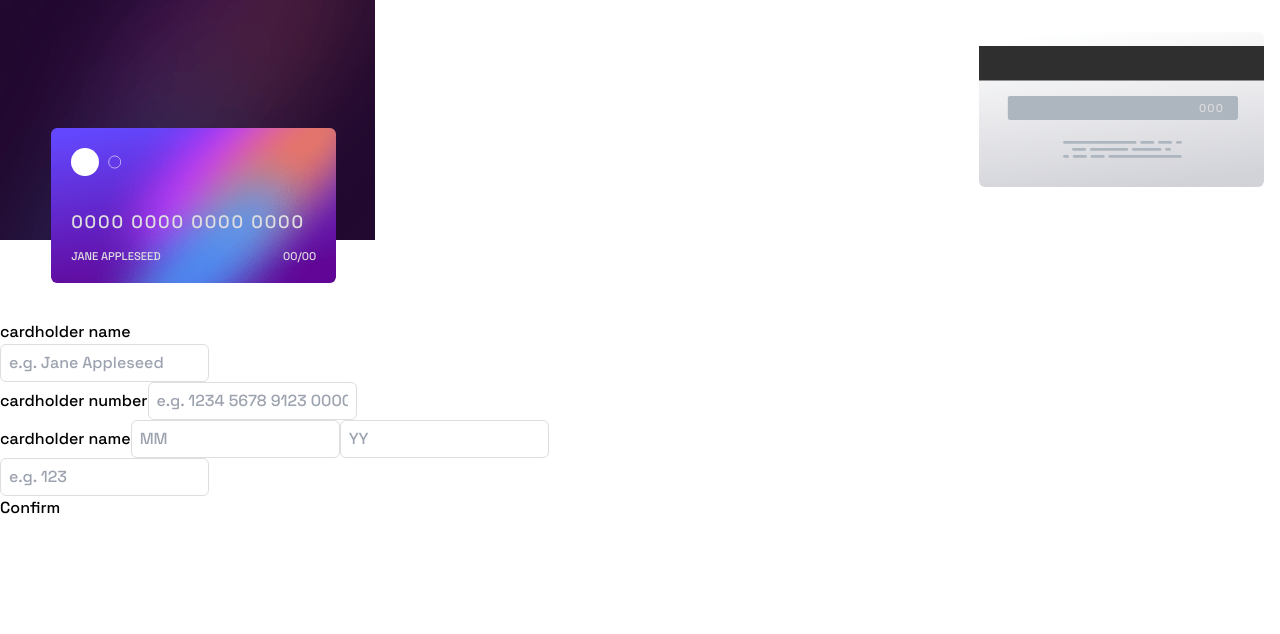
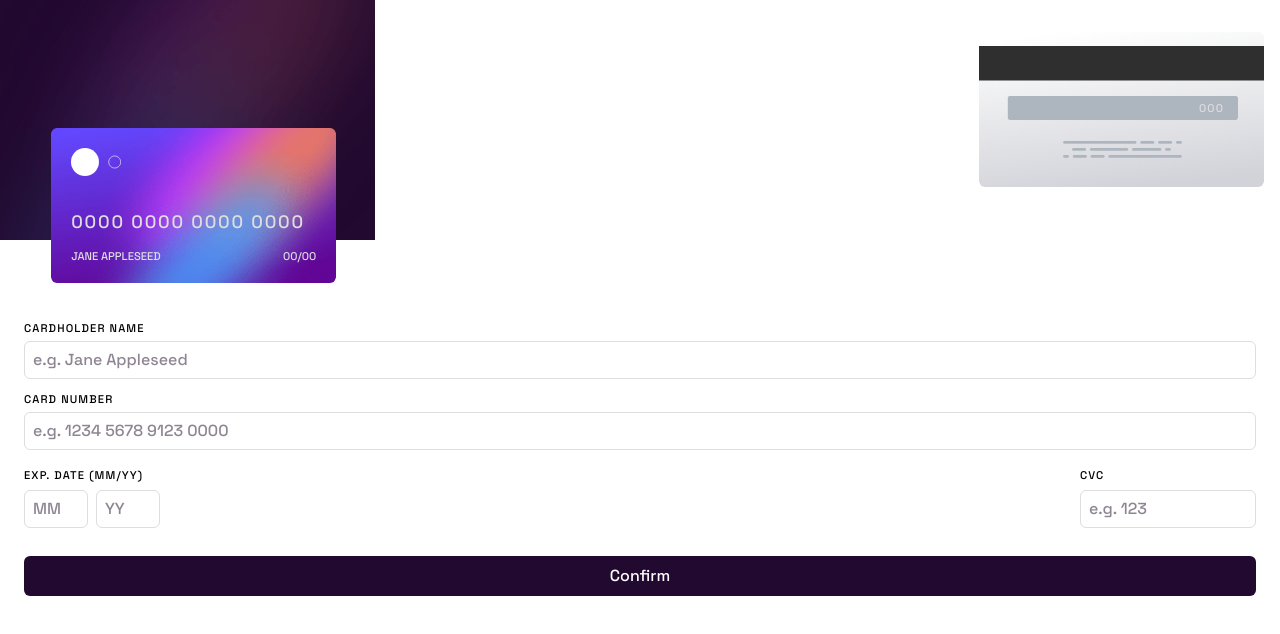
Before and after one commit to sara11211/interactive-card-details-form, a React (Vite) app: page / in a window 1280 px wide. Shown: the top 634 px of the page. Built offline with nearby package versions, Linux system fonts and the light colour scheme.

Commit message:
set errors + formatting for some form fields

```diff
--- a/src/App.jsx
+++ b/src/App.jsx
@@ -1,15 +1,19 @@
+import { useState } from "react";
 import CardBack from "./components/CardBack";
 import CardForm from "./components/CardForm";
 import CardFront from "./components/CardFront";
 import CardsLayout from "./layouts/CardsLayout";
 
 const App = () => {
+
+  const [cardholderName, setCardholderName] = useState('')
+
   return (
     <main className="relative font-space-grotesk font-medium h-screen w-screen flex items-center justify-center">
       <CardsLayout>
-        <CardFront />
+        <CardFront cardholderName={cardholderName} />
         <CardBack />
-        <CardForm />
+        <CardForm cardholderName={cardholderName} setCardholderName={setCardholderName} />
       </CardsLayout>
     </main>
   );
--- a/src/components/CardForm.jsx
+++ b/src/components/CardForm.jsx
@@ -1,12 +1,11 @@
-import { useForm } from "react-hook-form";
+import { set, useForm } from "react-hook-form";
 import InputMask from "react-input-mask";
 
-const CardForm = () => {
+const CardForm = ({ cardholderName, setCardholderName }) => {
+
   const {
     register,
     handleSubmit,
-    setValue,
-    trigger,
     formState: { errors },
   } = useForm();
 
@@ -14,87 +13,93 @@ const CardForm = () => {
     console.log(data);
   };
 
-  const handleExpMonthChange = (e) => {
-    setValue("expMonth", e.target.value, { shouldValidate: true });
-    trigger("expMonth");
-  };
+  return (
+    <form onSubmit={handleSubmit(onSubmit)} className="form">
 
-  return (
-    <form onSubmit={handleSubmit(onSubmit)} className="absolute top-80">
+      <label htmlFor="cardholderName" className="input-label">
+        cardholder name
+      </label>
 
-      <label htmlFor="">cardholder name</label>
-      <input className="input-field block"
+      <input
         {...register("cardholderName", {
           required: "Can't be blank",
           pattern: {
             value: /^[A-Za-zÀ-ÿ]+$/,
-            message: "Wrong format, characters only",
+            message: "Wrong format, letters only",
           },
+          maxLength: 30,
+          onChange: (e) => setCardholderName(e.target.value)
         })}
         type="text"
+        id="cardholderName"
         placeholder="e.g. Jane Appleseed"
+        className="input-field"
       />
-      {errors.cardholderName && <div>{errors.cardholderName.message}</div>}
 
-      <label htmlFor="">cardholder number</label>
-      <InputMask className="input-field"
-        mask="9999 9999 9999 9999"
+      {errors.cardholderName && <span className="error">{errors.cardholderName.message}</span>}
+
+      <label htmlFor="cardholderNumber" className="input-label">
+        card number
+      </label>
+
+      <InputMask
+        mask="**** **** **** ****"
         maskChar=""
-        {...register("cardNumber", {
+        {...register("cardholderNumber", {
           required: "Can't be blank",
-          pattern: {
-            value: /^\d{4} \d{4} \d{4} \d{4}$/,
-            message: "Wrong format, numbers only",
-          },
+          validate: value => /^\d{0,4} ?\d{0,4} ?\d{0,4} ?\d{0,4}$/.test(value) || "Wrong format, numbers only",
         })}
-        onChange={(e) => {
-          setValue("cardNumber", e.target.value, { shouldValidate: true });
-          trigger("cardNumber");
-        }}
+        id="cardholderNumber"
         placeholder="e.g. 1234 5678 9123 0000"
+        className="input-field"
       />
-      {errors.cardNumber && <div>{errors.cardNumber.message}</div>}
 
+      {errors.cardholderNumber && <span className="error">{errors.cardholderNumber.message}</span>}
+
+      <div className="flex items-center justify-between">
         <div>
-        <div>
-        <label htmlFor="">cardholder name</label>
-          <InputMask className="input-field"
+          <label htmlFor="expMonth" className="input-label">
+            exp. date (mm/yy)
+          </label>
+
+          <div className="flex items-center gap-2">
+            <InputMask
               mask="99"
               maskChar=""
               {...register("expMonth", {
                 required: "Can't be blank",
-              validate: (value) => {
-                const month = parseInt(value, 10);
-                return (month >= 1 && month <= 12) || "Invalid month";
-              },
               })}
-            onChange={handleExpMonthChange}
+              id="expMonth"
               placeholder="MM"
+              className="input-field w-16"
             />
-          {errors.expMonth && <div>{errors.expMonth.message}</div>}
+            <input
+              type="text"
+              id="expYear"
+              placeholder="YY"
+              className="input-field w-16"
+            />
 
-          <input className="input-field"
-            {...register("expYear", {
-              required: "Can't be blank",
-            })}
-            type="text"
-            placeholder="YY"
-          />
-          {errors.expYear && <div>{errors.expYear.message}</div>}
+          </div>
         </div>
 
-        <InputMask className="input-field"
-          mask="999"
-          maskChar=""
-          {...register("cvc", {
-            required: "Can't be blank",
-          })}
+        <div>
+          <label htmlFor="cvc" className="input-label">
+            cvc
+          </label>
+
+          <input
+            type="text"
+            id="cvc"
             placeholder="e.g. 123"
+            className="input-field w-44"
           />
-        {errors.cvc && <div>{errors.cvc.message}</div>}
         </div>
 
-      <button type="submit">Confirm</button>
+      </div>
+
+      <button type="submit" className="button">Confirm</button>
+
     </form>
   );
 };
--- a/src/components/CardFront.jsx
+++ b/src/components/CardFront.jsx
@@ -1,18 +1,15 @@
 import { bgCardFront, cardLogo } from "../assets/images";
 
-const CardFront = () => {
+const CardFront = ({ cardholderName }) => {
   return (
-    // change top and left to be good for all screens
-    // add shadow
     <div className="absolute top-32 left-[4%] z-10 bg-[url('../src/assets/images/bg-card-front.png')] bg-no-repeat bg-cover bg-center w-[285px] h-[155px] rounded-md p-5 text-light-grayish-violet grid gap-8">
       <img src={cardLogo} alt="card logo" width={50} />
       <div className="grid gap-3">
-        {/* make text in center (num card) */}
         <p className="text-lg text-left tracking-widest">
           0000 0000 0000 0000
         </p>
         <div className="flex justify-between items-center text-[0.7rem]">
-          <p className="uppercase">jane appleseed</p>
+          <p className="uppercase">{cardholderName || 'Jane Appleseed'}</p>
           <p>00/00</p>
         </div>
       </div>
--- a/src/index.css
+++ b/src/index.css
@@ -1,11 +1,33 @@
-@import url('https://fonts.googleapis.com/css2?family=Epilogue:ital,wght@0,100..900;1,100..900&family=Space+Grotesk:wght@300..700&family=Work+Sans:ital,wght@0,100..900;1,100..900&display=swap');
+@import url("https://fonts.googleapis.com/css2?family=Epilogue:ital,wght@0,100..900;1,100..900&family=Space+Grotesk:wght@300..700&family=Work+Sans:ital,wght@0,100..900;1,100..900&display=swap");
 
 @tailwind base;
 @tailwind components;
 @tailwind utilities;
 
+@layer base {
+  .input-field::placeholder {
+    @apply text-dark-grayish-violet font-medium
+  }
+}
+
 @layer components {
-    .input-field {
-        @apply border px-2 py-1.5 rounded-md border-light-grayish-violet
-    }
+  .input-label {
+    @apply uppercase text-[0.7rem] font-medium tracking-widest;
+  }
+
+  .input-field {
+    @apply block border border-light-grayish-violet px-2 py-1.5 rounded-md mt-1 mb-3;
+  }
+
+  .button {
+    @apply bg-very-dark-violet text-white rounded-md py-2 mt-4
+  }
+
+  .form {
+    @apply absolute top-80 grid px-6 w-full
+  }
+
+  .error {
+    @apply text-red text-sm
+  }
 }
```
Lines whose indentation alone changed are shown as unchanged.
